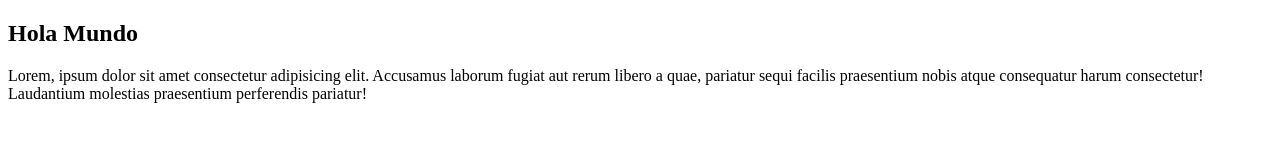
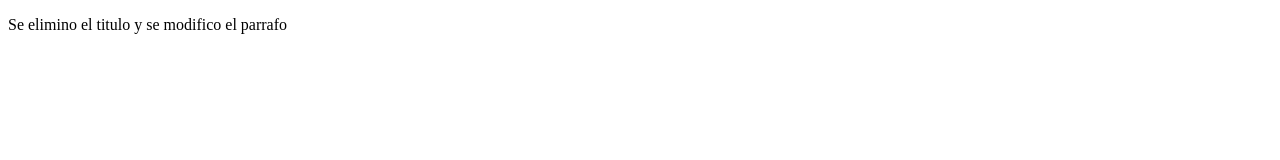
Before and after one commit to corixAllen05/tt-repositorio-chocolate, a plain HTML site: page index.html in a window 1280 px wide. Drawn offline with Linux system fonts and the light colour scheme.

Commit message:
Modificacion de index.html Modificamos con la intencion de provocar un conflicto

```diff
--- a/index.html
+++ b/index.html
@@ -3,10 +3,9 @@
 <head>
     <meta charset="UTF-8">
     <meta name="viewport" content="width=device-width, initial-scale=1.0">
-    <title>Prueba</title>
+    <title>Prueba 5</title>
 </head>
 <body>
-    <h2>Hola Mundo</h2>
-    <p>Lorem, ipsum dolor sit amet consectetur adipisicing elit. Accusamus laborum fugiat aut rerum libero a quae, pariatur sequi facilis praesentium nobis atque consequatur harum consectetur! Laudantium molestias praesentium perferendis pariatur!</p>
+    <p>Se elimino el titulo y se modifico el parrafo</p>
 </body>
 </html>
```
